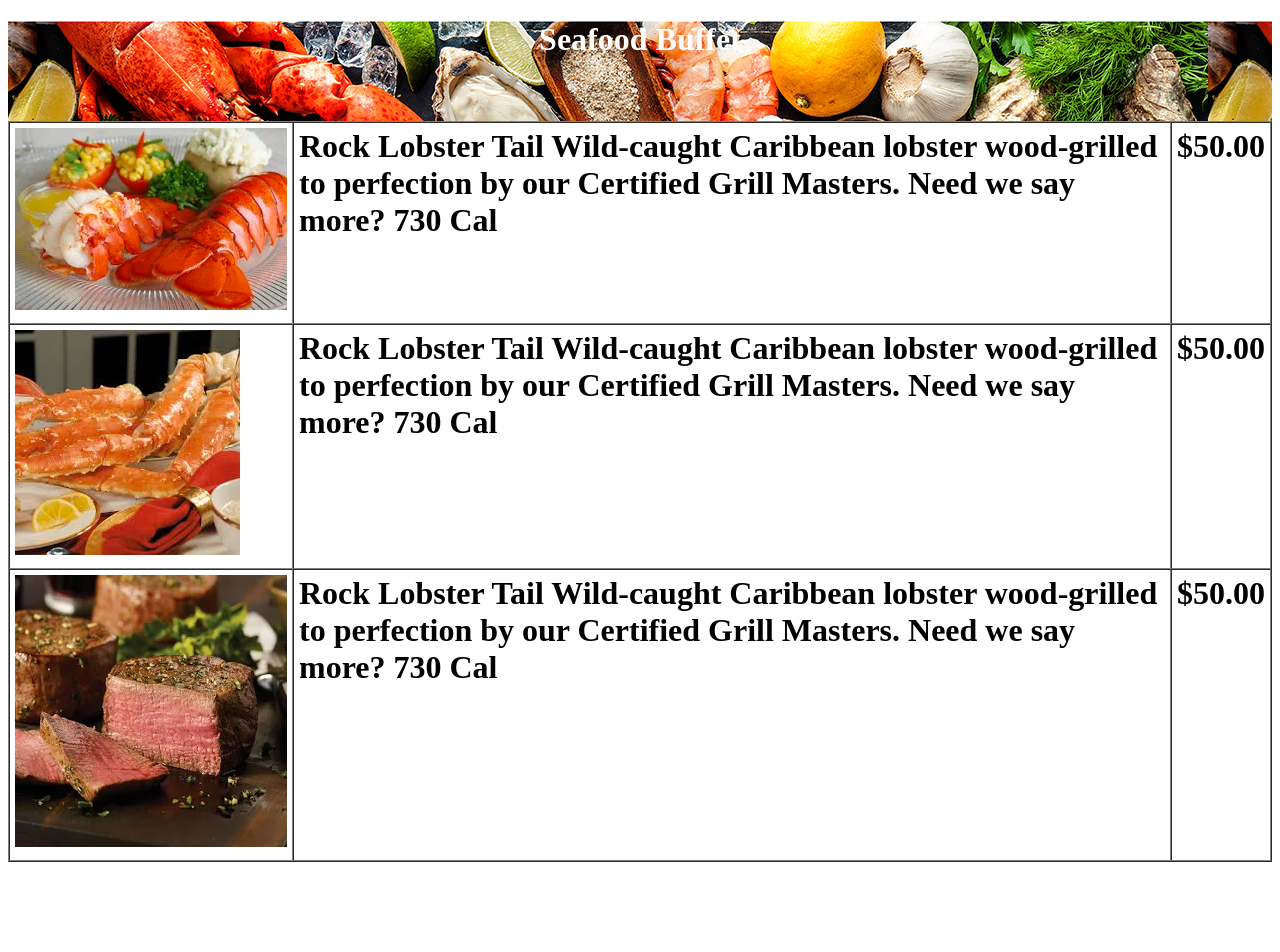
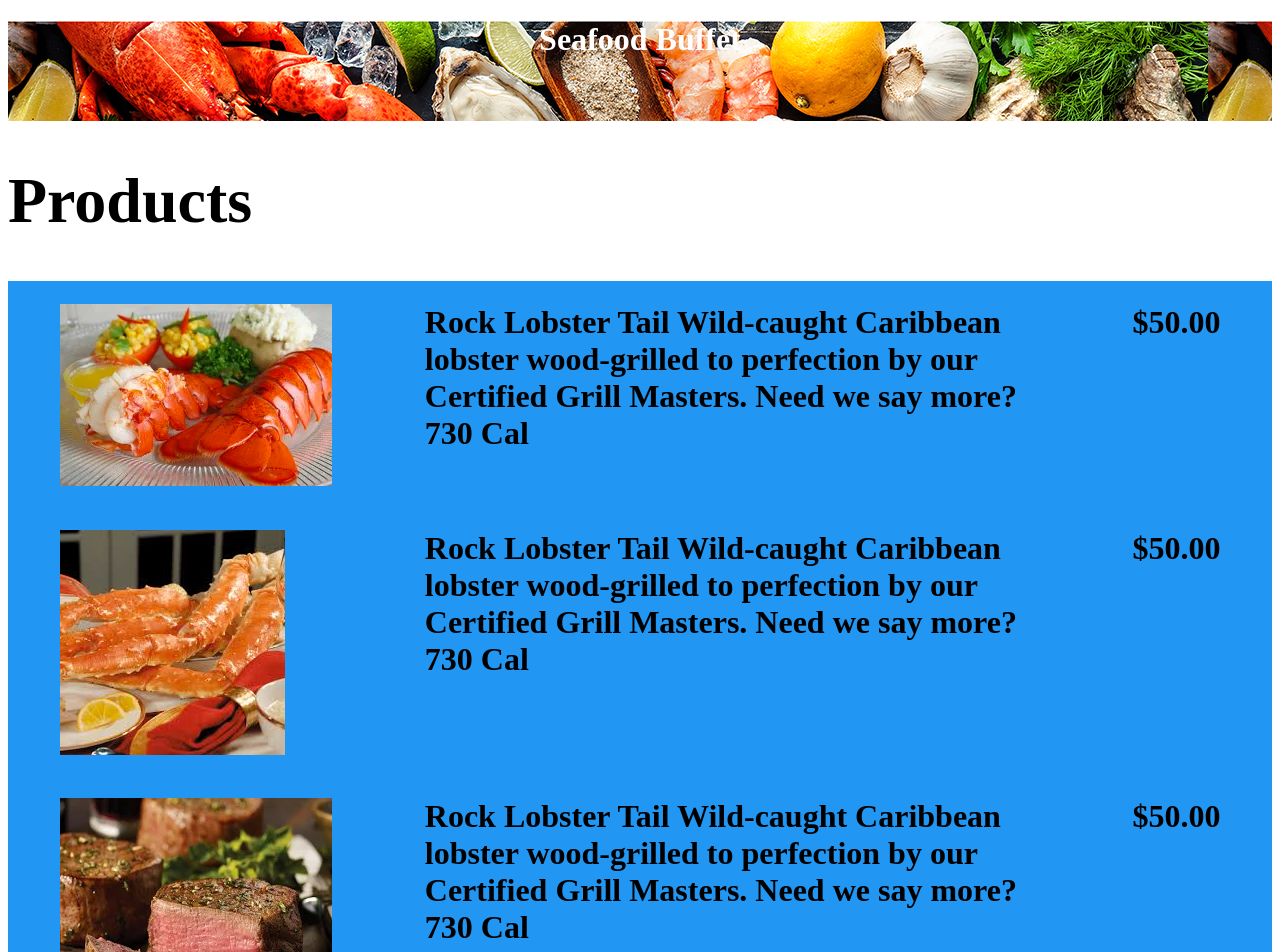
Before and after one commit to tedheng/localservices, an Angular app: page / in a window 1280 px wide. Shown: the top 952 px of the page. Before the commit the page ends 884 px from the top, so only its background shows below. Built offline with nearby package versions, Linux system fonts and the light colour scheme; data requests are answered from the project's data file.

Commit message:
Use display grid styling

```diff
--- a/src/app/seafoodbuffet/seafoodbuffet.component.css
+++ b/src/app/seafoodbuffet/seafoodbuffet.component.css
@@ -2,6 +2,25 @@
   background-image: url("../../assets/seafood1200px.jpg");
   height: 100px;
   text-align: center;
-  vertical-align: center;
+  vertical-align: central;
   color: white;
 }
+
+.grid-container
+{
+  display: grid;
+  grid-template-columns: auto auto auto;
+  grid-gap: 10px;
+  background-color: #2196F3;
+  padding: 10px;
+}
+
+.col
+{
+  padding: .4em 1.3em;
+}
+
+.row
+{
+  display: flow;
+}
--- a/src/app/seafoodbuffet/seafoodbuffet.component.html
+++ b/src/app/seafoodbuffet/seafoodbuffet.component.html
@@ -1,20 +1,19 @@
 <div class="header-banner">
 {{headerTitle}}
 </div>
-<table border="1" cellpadding="5" cellspacing="0">
-  <tr valign="top">
-    <td><img src="../../assets/lobster-tail.png"></td>
-    <td><b>Rock Lobster Tail</b> Wild-caught Caribbean lobster wood-grilled to perfection by our Certified Grill Masters. Need we say more? 730 Cal</td>
-    <td>$50.00</td>
-  </tr>
-  <tr valign="top">
-    <td><img src="../../assets/king-crab-legs.png"></td>
-    <td><b>Rock Lobster Tail</b> Wild-caught Caribbean lobster wood-grilled to perfection by our Certified Grill Masters. Need we say more? 730 Cal</td>
-    <td>$50.00</td>
-  </tr>
-  <tr valign="top">
-    <td><img src="../../assets/filet-mignon.png"></td>
-    <td><b>Rock Lobster Tail</b> Wild-caught Caribbean lobster wood-grilled to perfection by our Certified Grill Masters. Need we say more? 730 Cal</td>
-    <td>$50.00</td>
-  </tr>
-</table>
+<h1>Products</h1>
+<div class="grid-container">
+  <span class="col"><img src="../../assets/lobster-tail.png"></span>
+  <span class="col"><b>Rock Lobster Tail</b> Wild-caught Caribbean lobster wood-grilled to perfection by our Certified Grill Masters. Need we say more? 730 Cal</span>
+  <span class="col">$50.00</span>
+
+  <span class="col"><img src="../../assets/king-crab-legs.png"></span>
+  <span class="col"><b>Rock Lobster Tail</b> Wild-caught Caribbean lobster wood-grilled to perfection by our Certified Grill Masters. Need we say more? 730 Cal</span>
+  <span class="col">$50.00</span>
+
+  <span class="col"><img src="../../assets/filet-mignon.png"></span>
+  <span class="col"><b>Rock Lobster Tail</b> Wild-caught Caribbean lobster wood-grilled to perfection by our Certified Grill Masters. Need we say more? 730 Cal</span>
+  <span class="col">$50.00</span>
+</div>
+
+<h1>Orders</h1>
```
